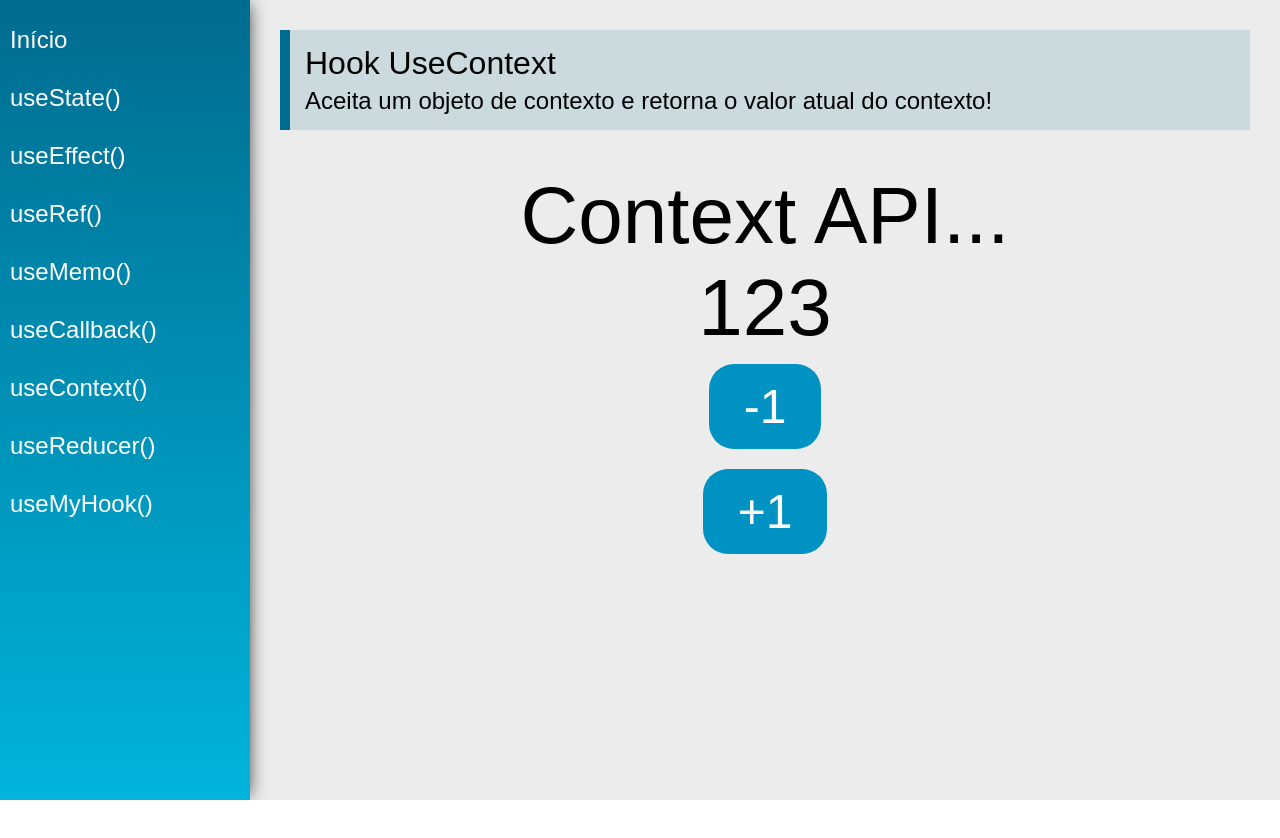
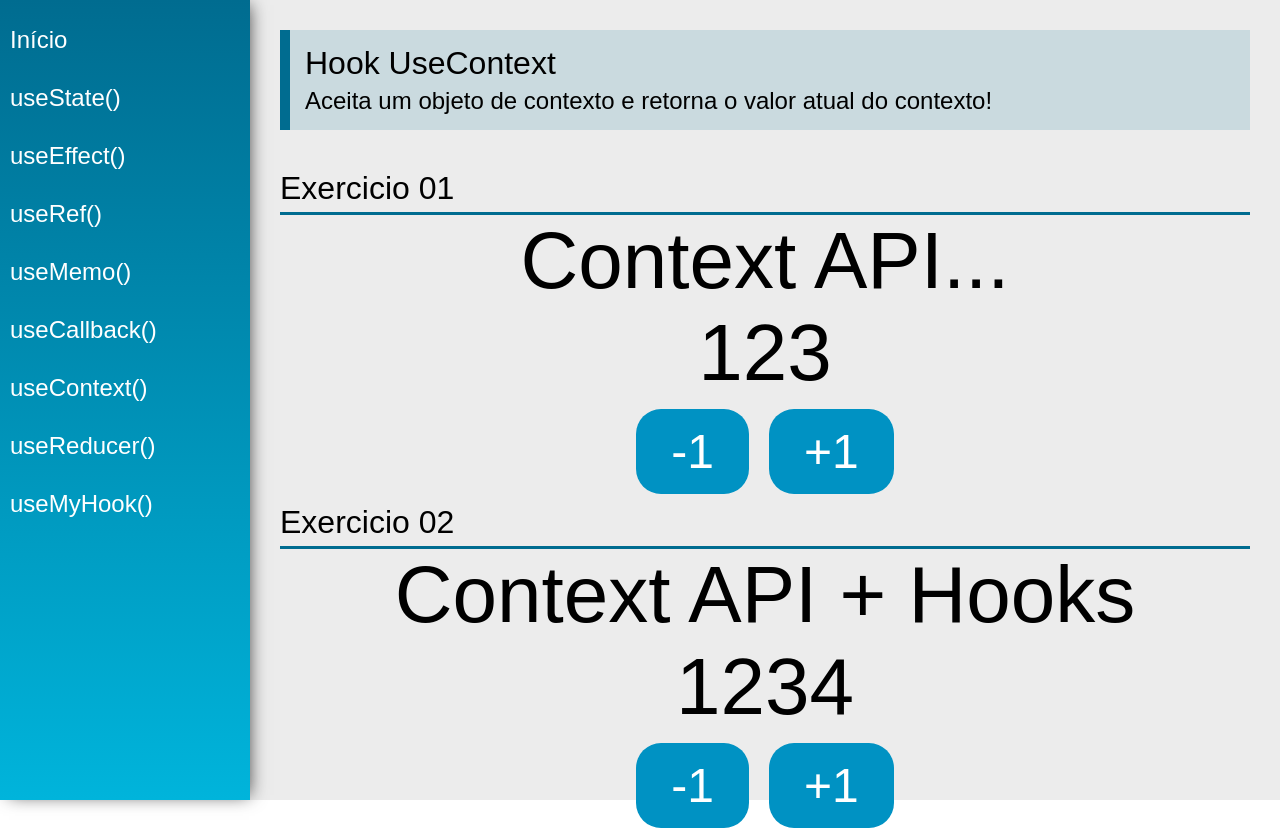
Before and after one commit to jaisonrobson/reacthooks, a React (Create React App) app: page /useContext in a window 1280 px wide. Before the commit the page ends 800 px from the top, so only its background shows below. Built offline with nearby package versions, Linux system fonts and the light colour scheme.

Commit message:
#Aula73 - criado Store.jsx aplicando o context utilizando conceitos de javascript para limitar a manipulacao do state

```diff
--- /dev/null
+++ b/src/data/Store.jsx
@@ -0,0 +1,30 @@
+import React, { useState } from 'react'
+
+const initialState = {
+    number: 1234,
+    text: 'Context API + Hooks',
+}
+
+export const AppContext = React.createContext(initialState)
+
+export const Store = ({ children, ...props }) => {
+    const [state, setState] = useState(initialState)
+
+    const updateState = (key, value) => setState({
+        ...state,
+        [key]: value,
+    })
+
+    const value = {
+        number: state.number,
+        text: state.text,
+        setNumber: n => updateState('number', n),
+        setText: t => updateState('text', t),
+    }
+
+    return (
+        <AppContext.Provider value={value}>
+            {children}
+        </AppContext.Provider>
+    )
+}
--- a/src/views/App.jsx
+++ b/src/views/App.jsx
@@ -5,12 +5,14 @@
 import Menu from '../components/layout/Menu'
 import Content from '../components/layout/Content'
 import { DataContext, data } from '../data/DataContext'
+import { Store } from '../data/Store'
 
 
 const App = props => {
     const [state, setState] = useState(data)
 
     return (
+        <Store>
             <DataContext.Provider value={{ state, setState }}>
                 <div className="App">
                     <Router>
@@ -19,6 +21,7 @@
                     </Router>
                 </div>
             </DataContext.Provider>
+        </Store>
     )
 }
 
--- a/src/views/examples/UseContext.jsx
+++ b/src/views/examples/UseContext.jsx
@@ -1,6 +1,8 @@
 import React, { useContext } from 'react'
 import PageTitle from '../../components/layout/PageTitle'
+import SectionTitle from '../../components/layout/SectionTitle'
 import { DataContext } from '../../data/DataContext'
+import { AppContext } from '../../data/Store'
 
 const UseContext = (props) => {
     const { state, setState } = useContext(DataContext)
@@ -12,6 +14,17 @@
         })
     }
 
+    const {
+        number,
+        setNumber,
+        text,
+    } = useContext(AppContext)
+
+    // useEffect(
+    //     () => number > 1250 ? setText('Eita!!!!') : false, //setText esta causando erro porque e renderizado o tempo todo, pesquisar sobre o useEffect e Context
+    //     [number, setText]
+    // )
+
     return (
         <div className="UseContext">
             <PageTitle
@@ -19,11 +32,14 @@
                 subtitle="Aceita um objeto de contexto e retorna o valor atual do contexto!"
             />
 
+            <SectionTitle title="Exercicio 01" />
+
             <div className="center">
                 <span className="text">{state.text}</span>
 
                 <span className="text">{state.number}</span>
 
+                <div>
                     <button
                         className="btn"
                         onClick={() => addNumber(-1)}
@@ -39,6 +55,30 @@
                     </button>
                 </div>
             </div>
+
+            <SectionTitle title="Exercicio 02" />
+
+            <div className="center">
+                <span className="text">{text}</span>
+                <span className="text">{number}</span>
+
+                <div>
+                    <button
+                        className="btn"
+                        onClick={() => setNumber(number - 1)}
+                    >
+                        -1
+                    </button>
+
+                    <button
+                        className="btn"
+                        onClick={() => setNumber(number + 1)}
+                    >
+                        +1
+                    </button>
+                </div>
+            </div>
+        </div>
     )
 }
 
```
Lines whose indentation alone changed are shown as unchanged.
